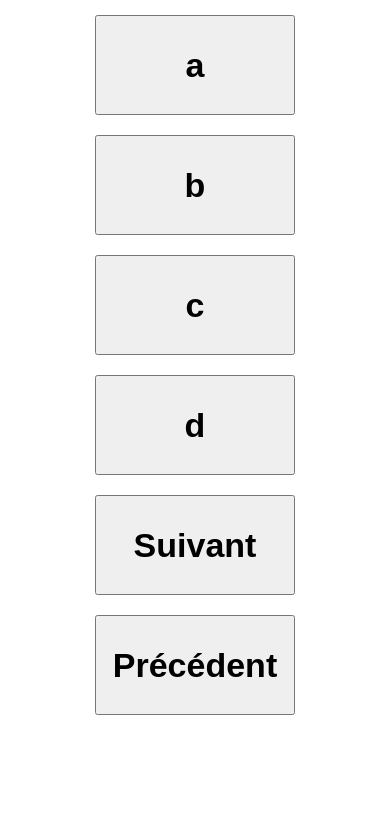
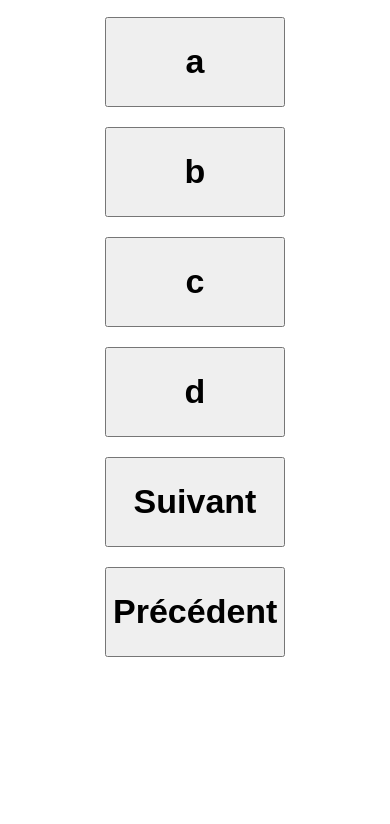
Before and after one commit to alexandrelam/toeic, a plain HTML site: page index.html in a window 390 px wide. Shown: the part 101-925 px from the top of the page. Drawn offline with nearby package versions, Linux system fonts and the light colour scheme.

Commit message:
modified landing page for mobile

```diff
--- a/index.html
+++ b/index.html
@@ -12,6 +12,7 @@
 
 <body>
     <div id="app">
+        <div class="landing">
             <div class="header">
                 <h1>Question</h1>
                 <input type="number" v-model.number="index">
@@ -20,6 +21,7 @@
                 v-bind:class="{ highlighted : shouldBeHighlighted(letter)}">{{letter}}</button>
             <button v-on:click="suivant">Suivant</button>
             <button v-on:click="precedent">Précédent</button>
+        </div>
         <h3 v-for="answer in answers" v-bind:key="answer.index">{{ answer.index }} - {{ answer.letter }}</h3>
         <button id="reset" v-on:click="reset">RESET !</button>
     </div>
--- a/style.css
+++ b/style.css
@@ -3,10 +3,7 @@
   align-items: center;
   justify-content: center;
   flex-direction: column;
-}
-
-h1 {
-  margin-bottom: 50px;
+  margin: 0;
 }
 
 h3 {
@@ -14,17 +11,24 @@ h3 {
 }
 
 button {
-  width: 200px;
-  height: 100px;
+  width: 180px;
+  height: 90px;
   font-size: 34px;
   font-weight: bold;
-  margin-bottom: 20px;
   -webkit-touch-callout: none;
   -webkit-user-select: none;
   -khtml-user-select: none;
   -moz-user-select: none;
   -ms-user-select: none;
   user-select: none;
+}
+
+.landing {
+  height: 90vh;
+  display: flex;
+  flex-direction: column;
+  justify-content: space-around;
+  align-items: center;
 }
 
 #reset {
```
Lines whose indentation alone changed are shown as unchanged.
